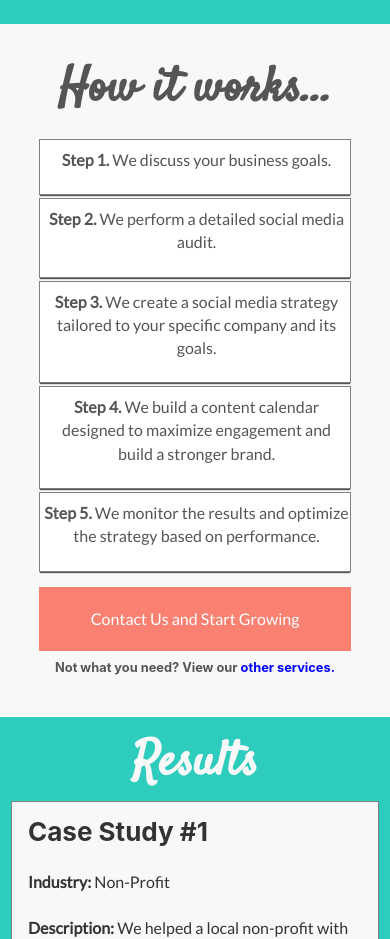
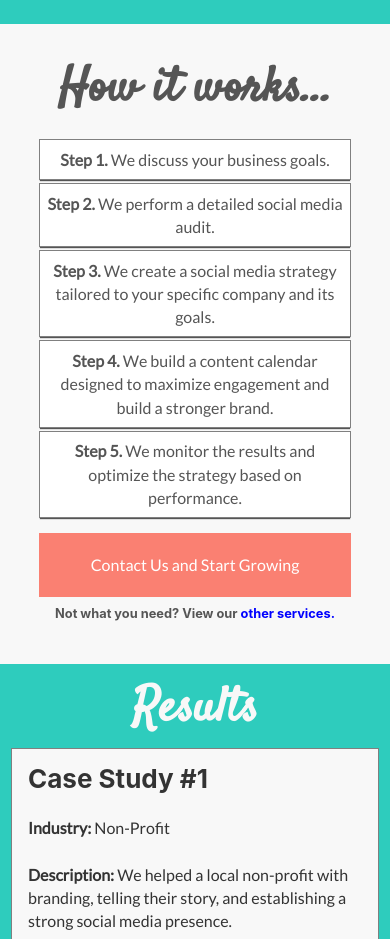
Before and after one commit to AlexLMiddleton/kristin-kee-website, a Gatsby site: page / in a window 390 px wide. Shown: the part 820-1759 px from the top of the page. Built offline with nearby package versions, Linux system fonts and the light colour scheme; Gatsby itself is replaced by a stand-in of ours.

Commit message:
Adjusted formatting of Process section to vertically center better on desktop and mobile.

```diff
--- a/src/components/Process/Process.js
+++ b/src/components/Process/Process.js
@@ -8,19 +8,19 @@ const Process = (props) => {
             <h2>How it works...</h2>
             <div className='process-list'>
                 <div className='about-item'>
-                    <p><span className='step'>Step 1. </span>We discuss your business goals.</p>
+                    <div><span className='step'>Step 1. </span>We discuss your business goals.</div>
                 </div>
                 <div className='about-item'>
-                    <p><span className='step'>Step 2. </span>We perform a detailed social media audit.</p>
+                    <div><span className='step'>Step 2. </span>We perform a detailed social media audit.</div>
                 </div>
                 <div className='about-item'>
-                    <p><span className='step'>Step 3. </span>We create a social media strategy tailored to your specific company and its goals.</p>
+                    <div><span className='step'>Step 3. </span>We create a social media strategy tailored to your specific company and its goals.</div>
                 </div>
                 <div className='about-item'>
-                    <p><span className='step'>Step 4. </span>We build a content calendar designed to maximize engagement and build a stronger brand.</p>
+                    <div><span className='step'>Step 4. </span>We build a content calendar designed to maximize engagement and build a stronger brand.</div>
                 </div>
                 <div className='about-item'>
-                    <p><span className='step'>Step 5. </span>We monitor the results and optimize the strategy based on performance.</p>
+                    <div><span className='step'>Step 5. </span>We monitor the results and optimize the strategy based on performance.</div>
                 </div>
                 <div className='process-buttons'>
                     <div className='contact-us'>
--- a/src/components/Process/Process.scss
+++ b/src/components/Process/Process.scss
@@ -44,11 +44,18 @@
         }
 
         .about-item {
-            padding: 2.5% 0 0 1%;
+            padding: 2.5% 2% 2.5% 2%;
             border: 1px solid gray;
             box-shadow: 0px 2px 1px -1px;
             margin: 0 0 1% 0;
             background-color: white;
+
+            .about-item div {
+                display: flex;
+                align-items: center;
+                justify-content: center;
+                text-align: center;
+            }
 
             .step {
                 font-weight: bold;
@@ -110,7 +117,7 @@
             }
 
             .about-item {
-                padding: 2.5% 0 0 1%;
+                padding: 2.5% 2% 2.5% 2%;
                 border: 1px solid gray;
                 box-shadow: 0px 2px 1px -1px;
                 margin: 0 0 1% 0;
@@ -177,7 +184,7 @@
             }
 
             .about-item {
-                padding: 2.5% 0 0 1%;
+                padding: 2.5% 2% 2.5% 2%;
                 border: 1px solid gray;
                 box-shadow: 0px 2px 1px -1px;
                 margin: 0 0 1% 0;
```
